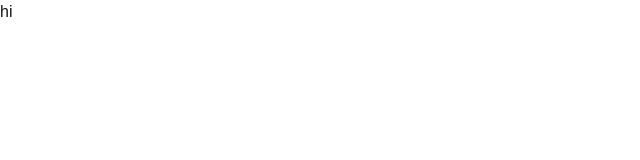
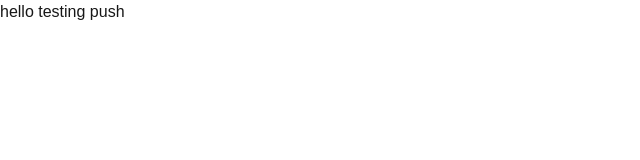
Before and after one commit to Anshz7/FinFo, a Next.js app in the folder frontend/: page /admin in a window 1280 px wide. Shown: the top 160 px of the page, without its empty margins (0-640 px from the left). Built offline with nearby package versions, Linux system fonts and the light colour scheme.

Commit message:
commit testimg

```diff
--- a/frontend/pages/admin/index.js
+++ b/frontend/pages/admin/index.js
@@ -1,3 +1,3 @@
 export default function Admin() {
-  return <div>hi</div>;
+  return <div>hello testing push</div>;
 }
```
